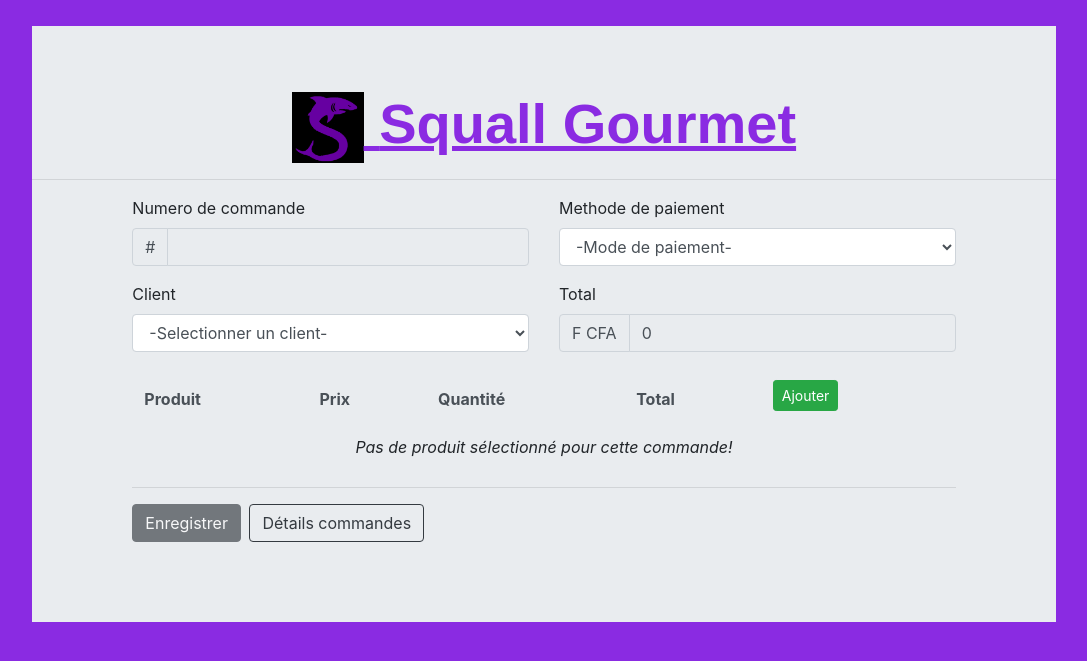
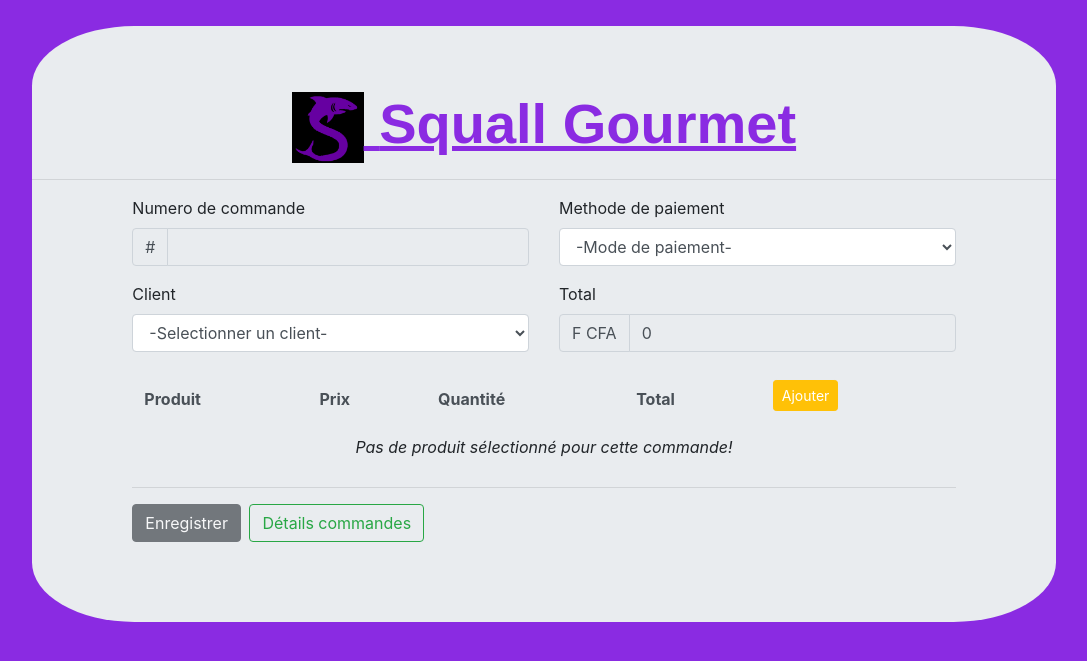
Before and after one commit to ManuSquall/Restaurant-Web-App, a PHP site: page / in a window 1280 px wide. Shown: the top 661 px of the page, without its empty margins (96-1183 px from the left). Run offline with PHP 8.4, Linux system fonts and the light colour scheme; data that the repository does not hold is empty.

Commit message:
changement léger du css

```diff
--- a/ajouter.php
+++ b/ajouter.php
@@ -71,8 +71,8 @@
         </div>
     </div>
     <div class="form-group">
-        <button name="submit" id="submit" type="submit" class="btn btn-dark"> Ajouter</button>
-        <a href="index.php" ><button type="button" class="btn btn-outline-dark ml-2"> Retour</button></a>
+        <button name="submit" id="submit" type="submit" class="btn btn-primary"> Ajouter</button>
+        <a href="index.php" ><button type="button" class="btn btn-outline-warning ml-2"> Retour</button></a>
     </div>
 </form>
 </div>
--- a/assets/css/squall.css
+++ b/assets/css/squall.css
@@ -6,6 +6,10 @@
     width: 80%;
     margin-left: 10%;
     margin-top: 2%;
+    border-radius: 10%;
+    border-color: black;
+    border-width: 50%;
+    border: 5em;
 }
 
 .display-4{
--- a/details.php
+++ b/details.php
@@ -73,7 +73,7 @@
                                                 <td> <?=$nbr?> </td>
                                                 <td> <?=$c['total']?> </td>
                                                 <td>
-                                                    <a href="detailprod.php?idCom=<?=$c['id_commande']?>" class="btn btn-sm btn-info text-white squall"><i class="fa fa-edit"></i>Détails</a>
+                                                    <a href="detailprod.php?idCom=<?=$c['id_commande']?>" class="btn btn-sm btn-warning text-white squall"><i class="fa fa-edit"></i>Détails</a>
                                                 </td>
                                                 </tr>
                                             <?php } ?>
--- a/index.php
+++ b/index.php
@@ -112,7 +112,7 @@
                                 <th>Quantité</th>
                                 <th>Total</th>
                                 <th>
-                                    <a href="ajouter.php" class="btn btn-sm btn-success text-white"><i class="fa fa-plus"></i> Ajouter </a>
+                                    <a href="ajouter.php" class="btn btn-sm btn-warning text-white"><i class="fa fa-plus"></i> Ajouter </a>
                                 </th>
                             </thead>
                             <tbody>
@@ -146,7 +146,7 @@
                                 <i class="fa fa-database"></i>
                                 Enregistrer
                             </button>
-                            <a href="details.php" class="btn btn-outline-dark ml-1"><i class="fa fa-table"></i> Détails commandes</a>
+                            <a href="details.php" class="btn btn-outline-success ml-1"><i class="fa fa-table"></i> Détails commandes</a>
                         </div>
                     </form>
                 </div>
```
Also changed, not shown: supprimer.php (+11 -0 lines).
